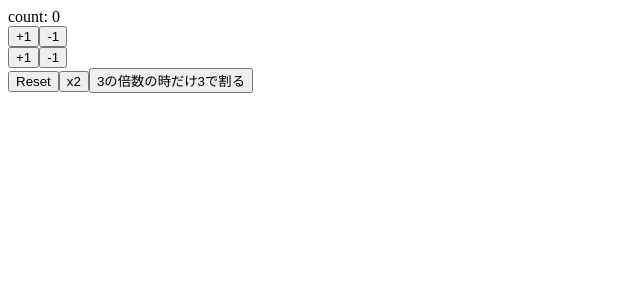
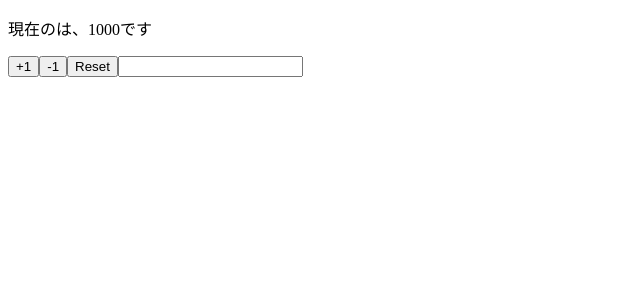
Before and after one commit to shinbey221/react-hooks-practice, a React (Create React App) app: page / in a window 1280 px wide. Shown: the top 300 px of the page, without its empty margins (0-640 px from the left). Built offline with nearby package versions, Linux system fonts and the light colour scheme.

Commit message:
fix: Combine multiple states into object and set to useState

```diff
--- a/src/App.js
+++ b/src/App.js
@@ -1,37 +1,23 @@
 import React, { useState } from 'react'
 
-const App = () => {
-  const [count, setCount] = useState(0)
-  const increment = () => setCount(count + 1)
-  const decrement = () => setCount(count - 1)
-
-  const increment2 = () => setCount(previousCount => previousCount + 1)
-  const decrement2 = () => setCount(previousCount => previousCount - 1)
-
-  const resetCount = () => setCount(0)
-
-  const twoTimes = () => setCount(count * 2)
-
-  const threeDivision = () => setCount(previousCount => (previousCount % 3 === 0) ? previousCount / 3 : previousCount)
+const App = props => {
+  const [state, setState] = useState(props)
+  const { name, price } = state
 
   return (
     <React.Fragment>
-      <div>count: {count}</div>
-      <div>
-        <button onClick={increment}>+1</button>
-        <button onClick={decrement}>-1</button>
-      </div>
-      <div>
-        <button onClick={increment2}>+1</button>
-        <button onClick={decrement2}>-1</button>
-      </div>
-      <div>
-        <button onClick={resetCount}>Reset</button>
-        <button onClick={twoTimes}>x2</button>
-        <button onClick={threeDivision}>3の倍数の時だけ3で割る</button>
-      </div>
+      <p>現在の{name}は、{price}です</p>
+      <button onClick={() => setState({...state, price: price + 1})}>+1</button>
+      <button onClick={() => setState({...state, price: price - 1})}>-1</button>
+      <button onClick={() => setState(props)}>Reset</button>
+      <input value={name} onChange={e => setState({...state, name: e.target.value})} />
     </React.Fragment>
   );
 }
 
+App.defaultProps = {
+  name: '',
+  price: 1000
+}
+
 export default App
```
